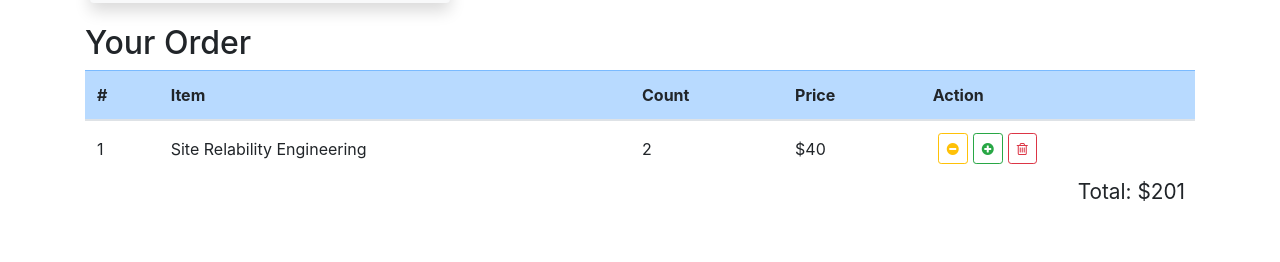
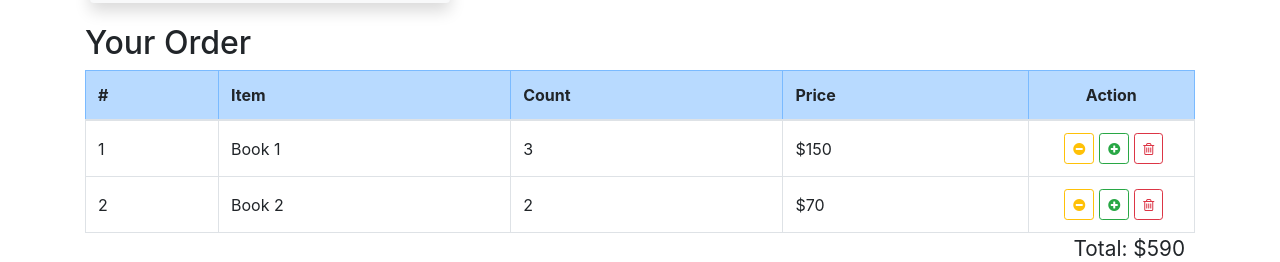
Before and after one commit to iks3000/react-redux-store, a React (Create React App) app: page / in a window 1280 px wide. Shown: the part 569-831 px from the top of the page. Before the commit the page ends 800 px from the top, so only its background shows below. Built offline with nearby package versions, Linux system fonts and the light colour scheme.

Commit message:
Connection new component

```diff
--- a/src/components/shopping-cart-table/shopping-cart-table.css
+++ b/src/components/shopping-cart-table/shopping-cart-table.css
@@ -8,6 +8,10 @@
   margin-left: 5px;
 }
 
+.shopping-cart-table .action {
+  width: 15%;
+}
+
 .table td, .table th {
   vertical-align: middle;
 }
--- a/src/components/shopping-cart-table/shopping-cart-table.js
+++ b/src/components/shopping-cart-table/shopping-cart-table.js
@@ -1,47 +1,81 @@
 import React from 'react';
+import { connect } from 'react-redux';
 import './shopping-cart-table.css';
 
-const ShoppingCartTable = () => {
+const ShoppingCartTable = ({ items, total, onIncrease, onDecrease, onDelete }) => {
+  const renderRow = (item, idx) => {
+    const { id, name, count, total } = item;
+    return (
+      <tr key={id}>
+        <td>{idx + 1}</td>
+        <td>{name}</td>
+        <td>{count}</td>
+        <td>${total}</td>
+        <td className="action text-center">
+          <button
+            onClick={() => onDecrease(id)}
+            className="btn btn-outline-warning btn-sm shadow-none">
+            <i className="fa fa-minus-circle" />
+          </button>
+          <button
+            onClick={() => onIncrease(id)}
+            className="btn btn-outline-success btn-sm shadow-none">
+            <i className="fa fa-plus-circle" />
+          </button>
+          <button
+            onClick={() => onDelete(id)}
+            className="btn btn-outline-danger btn-sm shadow-none">
+            <i className="fa fa-trash-o" />
+          </button>
+        </td>
+      </tr>
+    );
+  }
   return (
     <div className="shopping-cart-table">
       <h2>Your Order</h2>
-      <table className="table m-0">
+      <table className="table table-bordered m-0">
         <thead className="table-primary">
           <tr>
             <th>#</th>
             <th>Item</th>
             <th>Count</th>
             <th>Price</th>
-            <th>Action</th>
+            <th className="action text-center">Action</th>
           </tr>
         </thead>
 
         <tbody>
-          <tr>
-            <td>1</td>
-            <td>Site Relability Engineering</td>
-            <td>2</td>
-            <td>$40</td>
-            <td>
-              <button className="btn btn-outline-warning btn-sm shadow-none">
-                <i className="fa fa-minus-circle" />
-              </button>
-              <button className="btn btn-outline-success btn-sm shadow-none">
-                <i className="fa fa-plus-circle" />
-              </button>
-              <button className="btn btn-outline-danger btn-sm shadow-none">
-                <i className="fa fa-trash-o" />
-              </button>
-            </td>
-          </tr>
+          { items.map(renderRow) }
         </tbody>
       </table>
 
       <div className="total">
-        Total: $201
+        Total: ${total}
       </div>
     </div>
   )
 };
 
-export default ShoppingCartTable;
+const mapStateToProps = ({ cartItems, orderTotal }) => {
+  return {
+    items: cartItems,
+    total: orderTotal
+  }
+};
+
+const mapDispatchToProps = () => {
+  return {
+    onIncrease: (id) => {
+      console.log(`Increase ${id}`)
+    },
+    onDecrease: (id) => {
+      console.log(`Decrease ${ id }`)
+    },
+    onDelete: (id) => {
+      console.log(`Delete ${ id }`)
+    },
+  }
+}
+
+export default connect(mapStateToProps, mapDispatchToProps)(ShoppingCartTable);
--- a/src/reducers/index.js
+++ b/src/reducers/index.js
@@ -2,7 +2,22 @@
 const initialState = {
   books: [],
   loading: true,
-  error: null
+  error: null,
+  cartItems: [
+    {
+      id: 1,
+      name: 'Book 1',
+      count: 3,
+      total: 150
+    },
+    {
+      id: 2,
+      name: 'Book 2',
+      count: 2,
+      total: 70
+    }
+  ],
+  orderTotal: 590
 };
 
 const reducer = (state = initialState, action) => {
@@ -10,6 +25,7 @@
   switch (action.type) {
     case 'FETCH_BOOKS_REQUEST':
       return {
+        ...state,
         books: [],
         loading: true,
         error: null
@@ -17,12 +33,14 @@
 
     case 'FETCH_BOOKS_SUCCESS':
       return {
+        ...state,
         books: action.payload,
         loading: false,
         error: null
       };
     case 'FETCH_BOOKS_FAILURE':
       return {
+        ...state,
         books: [],
         loading: false,
         error: action.payload
```
